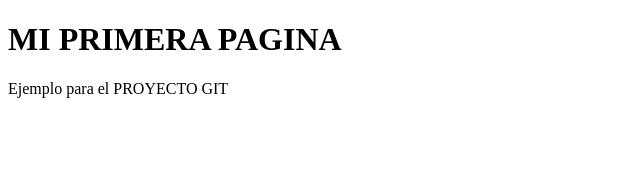
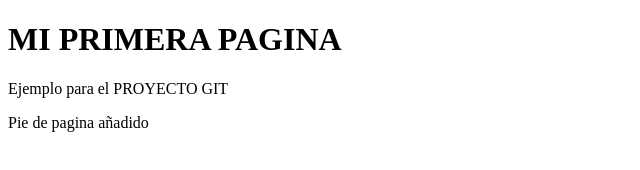
Before and after one commit to Nicole25-star/pro-GIT, a plain HTML site: page index.html in a window 1280 px wide. Shown: the whole page, without its empty margins (0-640 px from the left). Drawn offline with Linux system fonts and the light colour scheme.

Commit message:
Cambios en rama-nueva: añadido pie de pagina

```diff
--- a/index.html
+++ b/index.html
@@ -1,2 +1,3 @@
 <!DOCTYPE html><html><head><title>Mi primera pagina web</title></head><body><h1>MI PRIMERA PAGINA</h1></body></html>
 <p>Ejemplo para el PROYECTO GIT</P>
+<footer>Pie de pagina añadido</footer>
```
